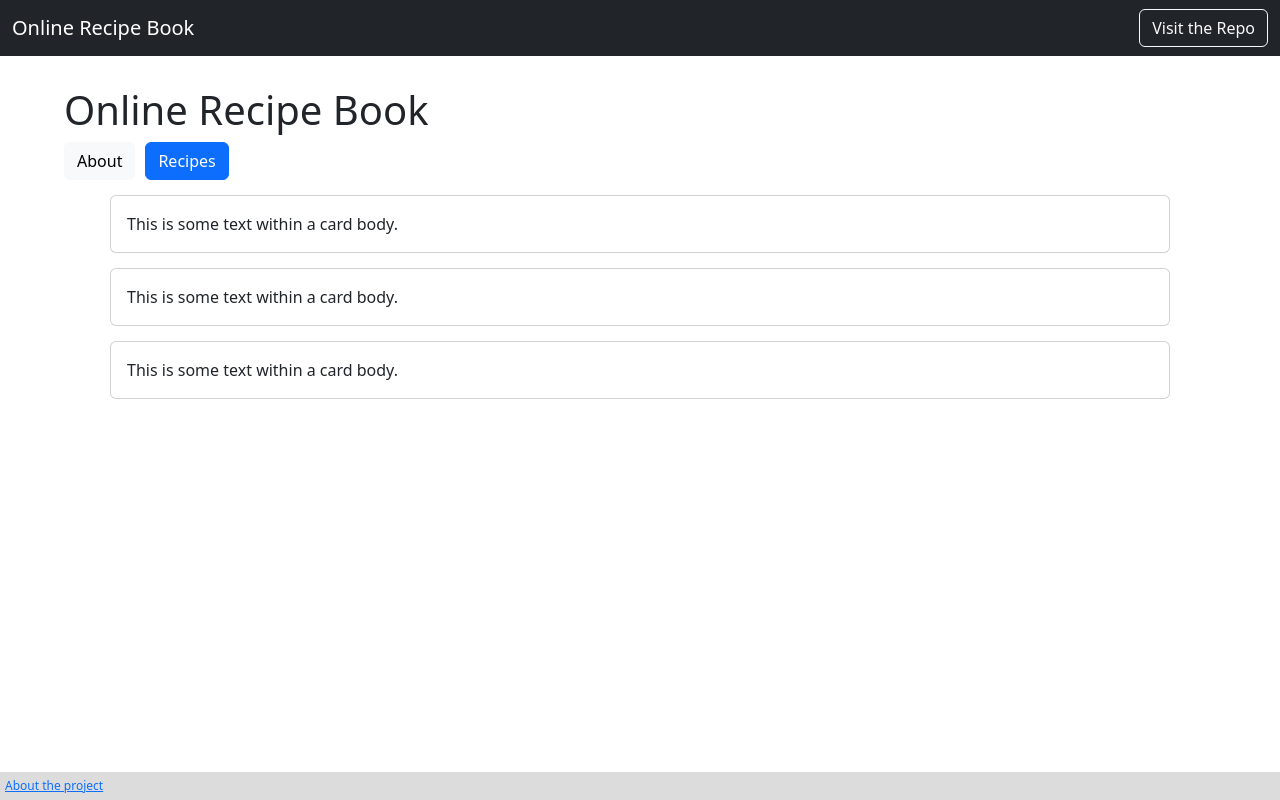
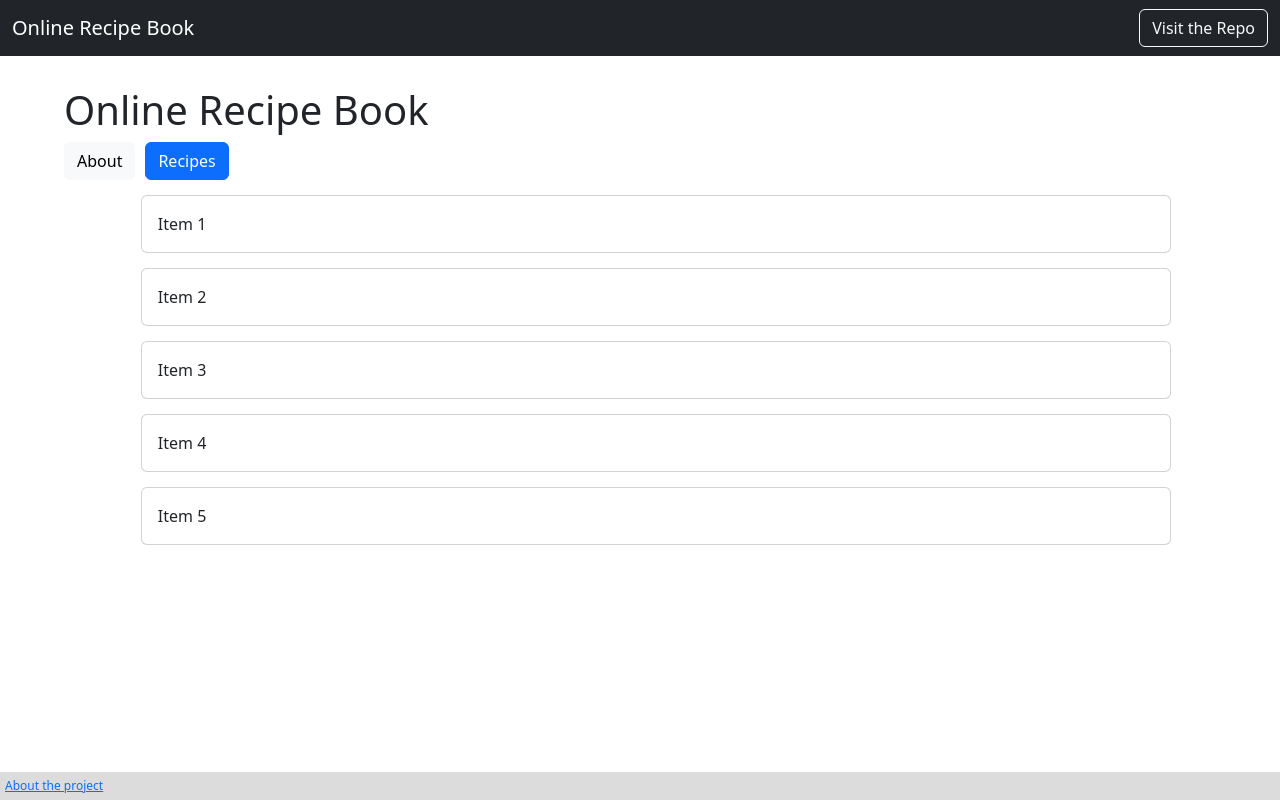
Before and after one commit to BenA03/portfolio-nextjs, a Next.js app: page / in a window 1280 px wide. Both pictures are taken after a click on the button "Recipes". Built offline with nearby package versions, Linux system fonts and the light colour scheme.

Commit message:
sample attempt with dynamically created content

```diff
--- a/components/RecipeCard.js
+++ b/components/RecipeCard.js
@@ -3,7 +3,7 @@ function RecipeCard(props)
     return (
         <div class="card small-card center vertical-spacing">
             <div class="card-body">
-                This is some text within a card body.
+                {props.content}
             </div>
         </div>);
 }
--- a/components/Recipes.js
+++ b/components/Recipes.js
@@ -1,12 +1,16 @@
 import RecipeCard from "@/components//RecipeCard";
+
+let items = ['Item 1', 'Item 2', 'Item 3', 'Item 4', 'Item 5'];
+
+let itemList = items.map((item, index) => {
+    return <RecipeCard key={index} content={item}/>
+})
 
 function Recipes() {
     return (
-        <>
-            <RecipeCard />
-            <RecipeCard />
-            <RecipeCard />
-        </>
+        <ul>
+            {itemList}
+        </ul>
     );
 }
 
```
